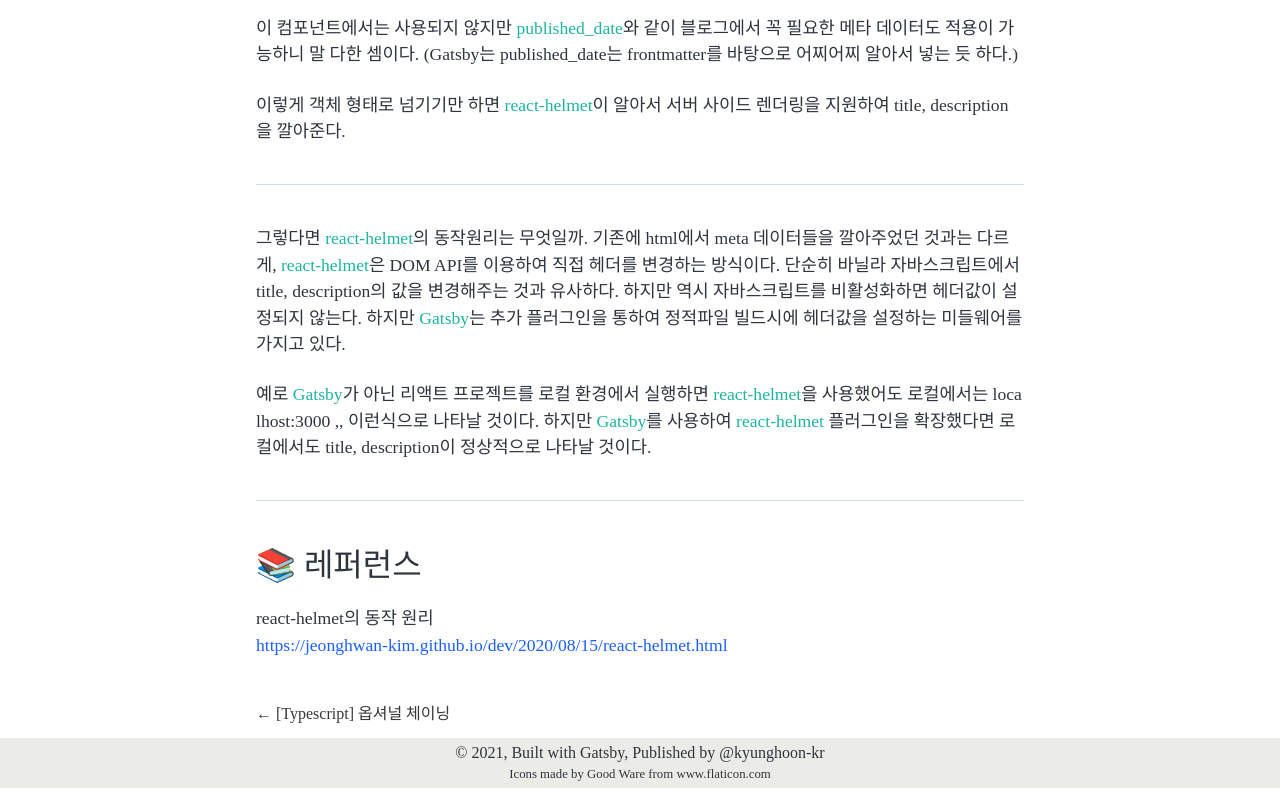
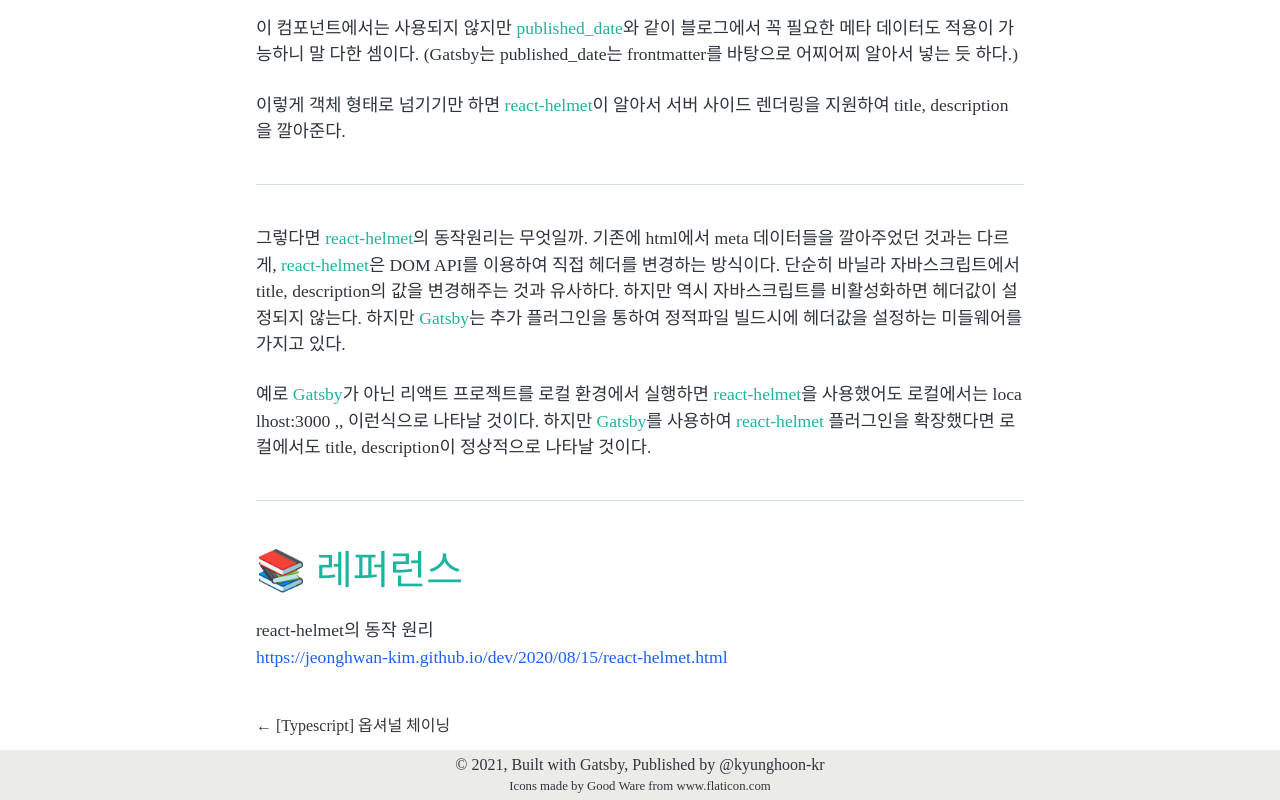
Before and after one commit to kyunghoon-kr/kyunghoon.me, a Gatsby site: page /react/react-helmet/ in a window 1280 px wide. Shown: the part 3954-4754 px from the top of the page. Built offline with nearby package versions, Linux system fonts and the light colour scheme; Gatsby itself is replaced by a stand-in of ours; some packages are replaced by stand-ins of ours; a web font is replaced by a local one.

Commit message:
change: post 'react-helmet' 수정

```diff
--- a/content/blog/react/react-helmet/index.md
+++ b/content/blog/react/react-helmet/index.md
@@ -103,7 +103,7 @@
 
 ---
 
-## 📚 레퍼런스
+# 📚 레퍼런스
 
 react-helmet의 동작 원리
 [https://jeonghwan-kim.github.io/dev/2020/08/15/react-helmet.html](https://jeonghwan-kim.github.io/dev/2020/08/15/react-helmet.html)
```
